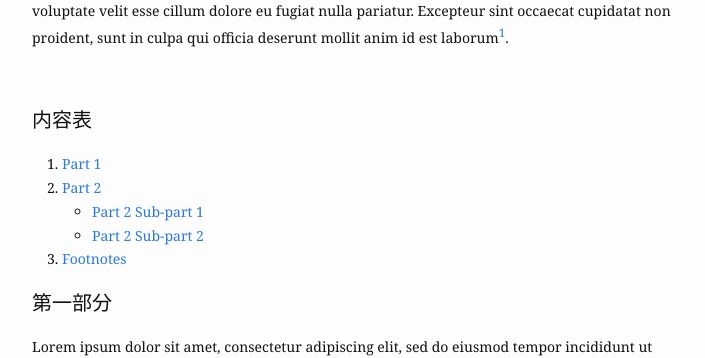
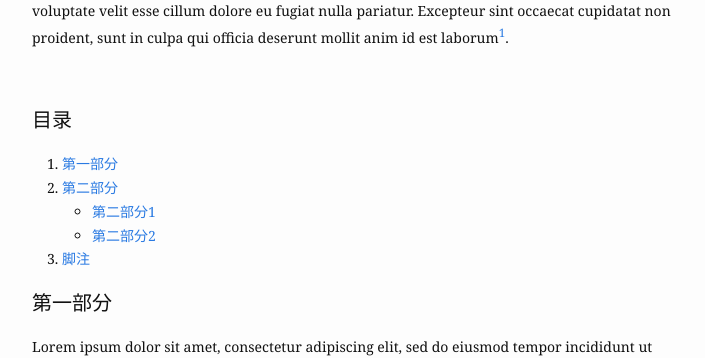
Before and after one commit to bluncy/bluncy.github.io, a Jekyll site: the page built from _posts/2020-11-3-中文样例.md, in a window 1280 px wide. Shown: the part 704-1062 px from the top of the page, without its empty margins (288-993 px from the left). Built offline with Jekyll 4.4.1, drawn with Linux system fonts in a browser that asks for light colours.

Commit message:
Update 2020-11-3-中文样例.md

```diff
--- a/_posts/2020-11-3-中文样例.md
+++ b/_posts/2020-11-3-中文样例.md
@@ -17,12 +17,12 @@ Lorem ipsum dolor sit amet, consectetur adipiscing elit, sed do eiusmod tempor i
 <br />
 
 
-#### 内容表
-1. [Part 1](#第一部分)
-2. [Part 2](#第二部分)
-    * [Part 2 Sub-part 1](#第二部分1)
-    * [Part 2 Sub-part 2](#第二部分2)
-3. [Footnotes](#脚注)
+#### 目录
+1. [第一部分](#第一部分)
+2. [第二部分](#第二部分)
+    * [第二部分1](#第二部分1)
+    * [第二部分2](#第二部分2)
+3. [脚注](#脚注)
 
 #### 第一部分
 Lorem ipsum dolor sit amet, consectetur adipiscing elit, sed do eiusmod tempor incididunt ut labore et dolore magna aliqua. Ut enim ad minim veniam, quis nostrud exercitation ullamco laboris nisi ut aliquip ex ea commodo consequat.
```
